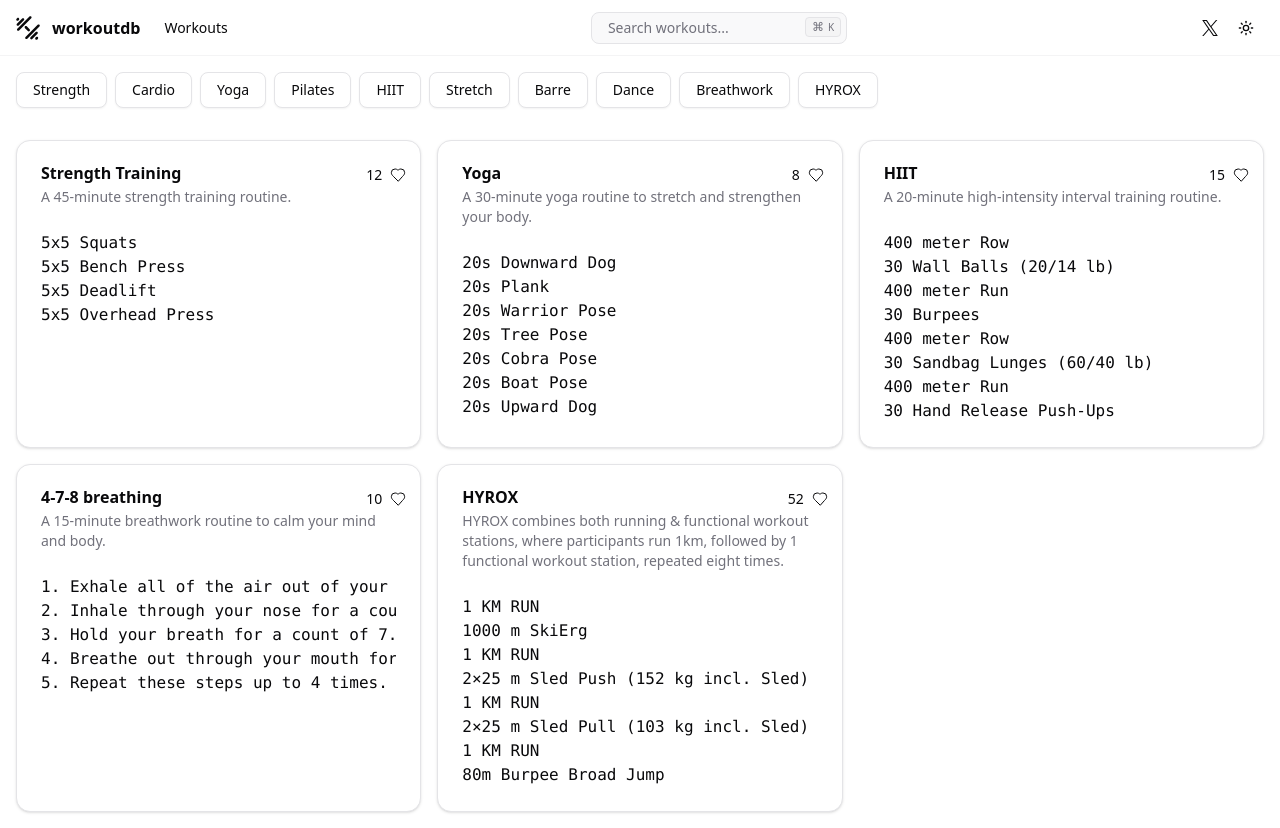
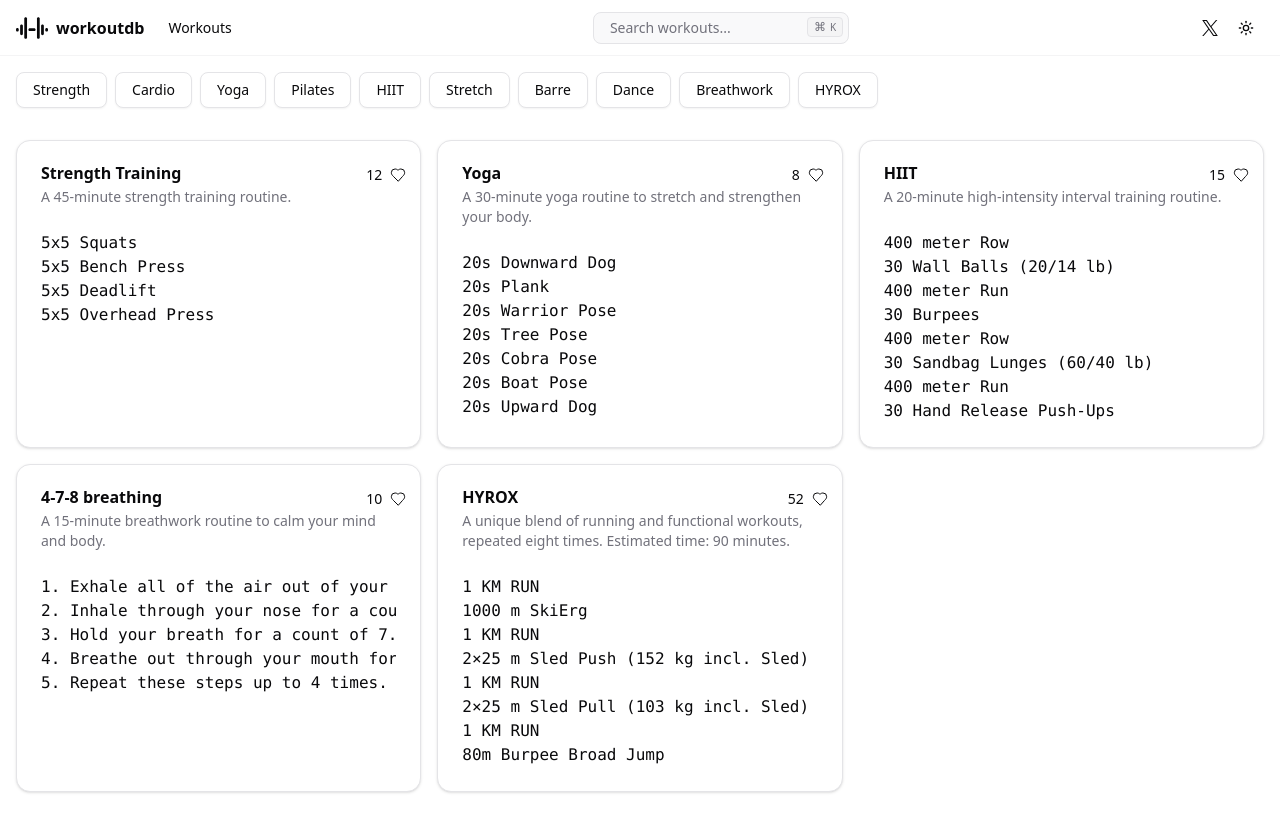
Before and after one commit to c-stoeckl/workoutdb, a Next.js app: page /workouts in a window 1280 px wide. Built offline with nearby package versions, Linux system fonts and the light colour scheme.

Commit message:
Update HYROX description and replace logo with dumbbell icon design

```diff
--- a/components/icons.tsx
+++ b/components/icons.tsx
@@ -3,39 +3,39 @@ type IconProps = React.HTMLAttributes<SVGElement>
 export const Icons = {
   logo: (props: IconProps) => (
     <svg
-      width="95"
-      height="95"
-      viewBox="0 0 95 95"
+      width="116"
+      height="78"
+      viewBox="0 0 116 78"
       fill="none"
       xmlns="http://www.w3.org/2000/svg"
       {...props}
     >
       <path
-        d="M53.2427 2.15938C55.1953 0.206762 58.3611 0.20676 60.3137 2.15938V2.15938C62.2664 4.112 62.2664 7.27783 60.3137 9.23045L12.2305 57.3137C10.2779 59.2663 7.11203 59.2663 5.15941 57.3137V57.3137C3.20679 55.3611 3.20679 52.1953 5.15941 50.2426L53.2427 2.15938Z"
+        d="M30.0001 5C30.0001 2.23858 32.2386 0 35.0001 0V0C37.7615 0 40.0001 2.23858 40.0001 5L40.0001 73C40.0001 75.7614 37.7615 78 35.0001 78V78C32.2386 78 30.0001 75.7614 30.0001 73L30.0001 5Z"
         fill="currentColor"
       />
       <path
-        d="M92.8406 41.7574C94.7933 39.8047 94.7933 36.6389 92.8407 34.6863V34.6863C90.888 32.7337 87.7222 32.7337 85.7696 34.6863L37.6863 82.7696C35.7337 84.7222 35.7337 87.888 37.6863 89.8406V89.8406C39.6389 91.7932 42.8048 91.7932 44.7574 89.8406L92.8406 41.7574Z"
+        d="M86.0001 5C86.0001 2.23858 83.7615 0 81.0001 0V0C78.2386 0 76.0001 2.23858 76.0001 5V73C76.0001 75.7614 78.2386 78 81.0001 78V78C83.7615 78 86.0001 75.7614 86.0001 73V5Z"
         fill="currentColor"
       />
       <path
-        d="M24.2513 9.93756C26.2039 7.98493 29.3697 7.98493 31.3224 9.93756V9.93756C33.275 11.8902 33.275 15.056 31.3224 17.0086L10.8163 37.5147C8.86364 39.4673 5.69782 39.4673 3.7452 37.5147V37.5147C1.79258 35.5621 1.79258 32.3963 3.7452 30.4437L24.2513 9.93756Z"
+        d="M15.0001 31C15.0001 28.2386 17.2386 26 20.0001 26V26C22.7615 26 25.0001 28.2386 25.0001 31L25.0001 60C25.0001 62.7614 22.7615 65 20.0001 65V65C17.2386 65 15.0001 62.7614 15.0001 60L15.0001 31Z"
         fill="currentColor"
       />
       <path
-        d="M85.0625 70.7487C87.0151 68.7961 87.0151 65.6303 85.0625 63.6777V63.6777C83.1099 61.725 79.944 61.725 77.9914 63.6777L57.4853 84.1838C55.5327 86.1364 55.5327 89.3022 57.4853 91.2548V91.2548C59.4379 93.2075 62.6038 93.2075 64.5564 91.2548L85.0625 70.7487Z"
+        d="M101 31C101 28.2386 98.7615 26 96.0001 26V26C93.2386 26 91.0001 28.2386 91.0001 31V60C91.0001 62.7614 93.2386 65 96.0001 65V65C98.7615 65 101 62.7614 101 60V31Z"
         fill="currentColor"
       />
       <path
-        d="M46.8787 59.435C48.8313 61.3877 51.9972 61.3877 53.9498 59.435V59.435C55.9024 57.4824 55.9024 54.3166 53.9498 52.364L42.6361 41.0503C40.6834 39.0976 37.5176 39.0976 35.565 41.0503V41.0503C33.6124 43.0029 33.6124 46.1687 35.565 48.1213L46.8787 59.435Z"
+        d="M66.0001 50C68.7615 50 71.0001 47.7614 71.0001 45V45C71.0001 42.2386 68.7615 40 66.0001 40L50.0001 40C47.2386 40 45.0001 42.2386 45.0001 45V45C45.0001 47.7614 47.2386 50 50.0001 50L66.0001 50Z"
         fill="currentColor"
       />
       <path
-        d="M4.4523 8.52334C6.40493 6.57072 9.57075 6.57072 11.5234 8.52334V8.52334C13.476 10.476 13.476 13.6418 11.5234 15.5944L9.40205 17.7157C7.44943 19.6684 4.28361 19.6684 2.33098 17.7157V17.7157C0.378363 15.7631 0.378363 12.5973 2.33098 10.6447L4.4523 8.52334Z"
+        d="M6.10352e-05 44C6.10352e-05 41.2386 2.23864 39 5.00006 39V39C7.76148 39 10.0001 41.2386 10.0001 44V47C10.0001 49.7614 7.76148 52 5.00006 52V52C2.23864 52 6.10352e-05 49.7614 6.10352e-05 47L6.10352e-05 44Z"
         fill="currentColor"
       />
       <path
-        d="M86.4767 90.5477C88.4293 88.5951 88.4293 85.4293 86.4767 83.4767V83.4767C84.5241 81.524 81.3582 81.524 79.4056 83.4767L77.2843 85.598C75.3317 87.5506 75.3317 90.7164 77.2843 92.669V92.669C79.2369 94.6217 82.4027 94.6217 84.3554 92.669L86.4767 90.5477Z"
+        d="M116 44C116 41.2386 113.761 39 111 39V39C108.239 39 106 41.2386 106 44V47C106 49.7614 108.239 52 111 52V52C113.761 52 116 49.7614 116 47V44Z"
         fill="currentColor"
       />
     </svg>
--- a/components/main-nav.tsx
+++ b/components/main-nav.tsx
@@ -12,8 +12,8 @@ export function MainNav() {
 
   return (
     <div className="mr-4 hidden md:flex">
-      <Link href="/" className="mr-4 flex items-center gap-3 lg:mr-6">
-        <Icons.logo className="size-6" />
+      <Link href="/" className="mr-4 flex items-center gap-2 lg:mr-6">
+        <Icons.logo className="size-8" />
         <span className="hidden font-bold lg:inline-block">
           {siteConfig.name}
         </span>
--- a/data/workouts.ts
+++ b/data/workouts.ts
@@ -68,7 +68,7 @@ export const workouts: Workout[] = [
     duration: 30,
     type: "HYROX",
     description:
-      "HYROX combines both running & functional workout stations, where participants run 1km, followed by 1 functional workout station, repeated eight times.",
+      "A unique blend of running and functional workouts, repeated eight times. Estimated time: 90 minutes.",
     routine: `1 KM RUN
 1000 m SkiErg
 1 KM RUN
```
